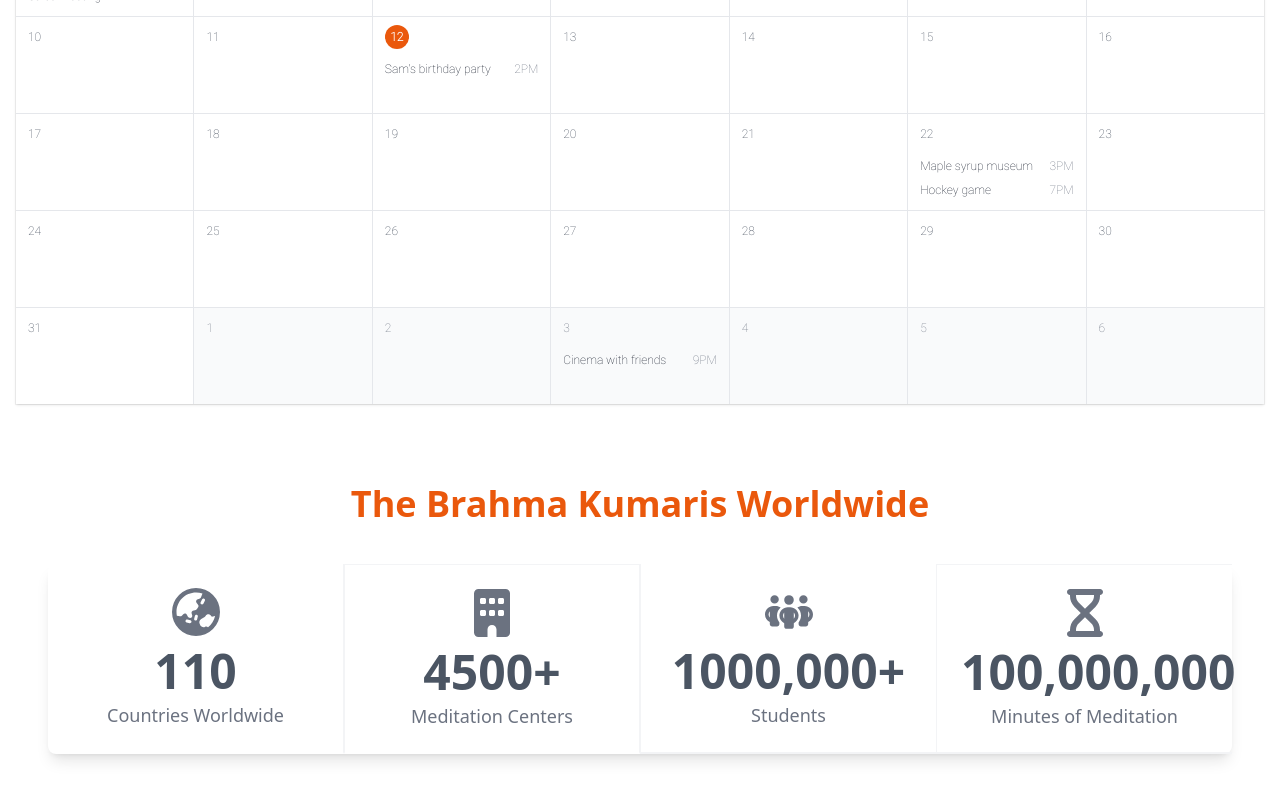
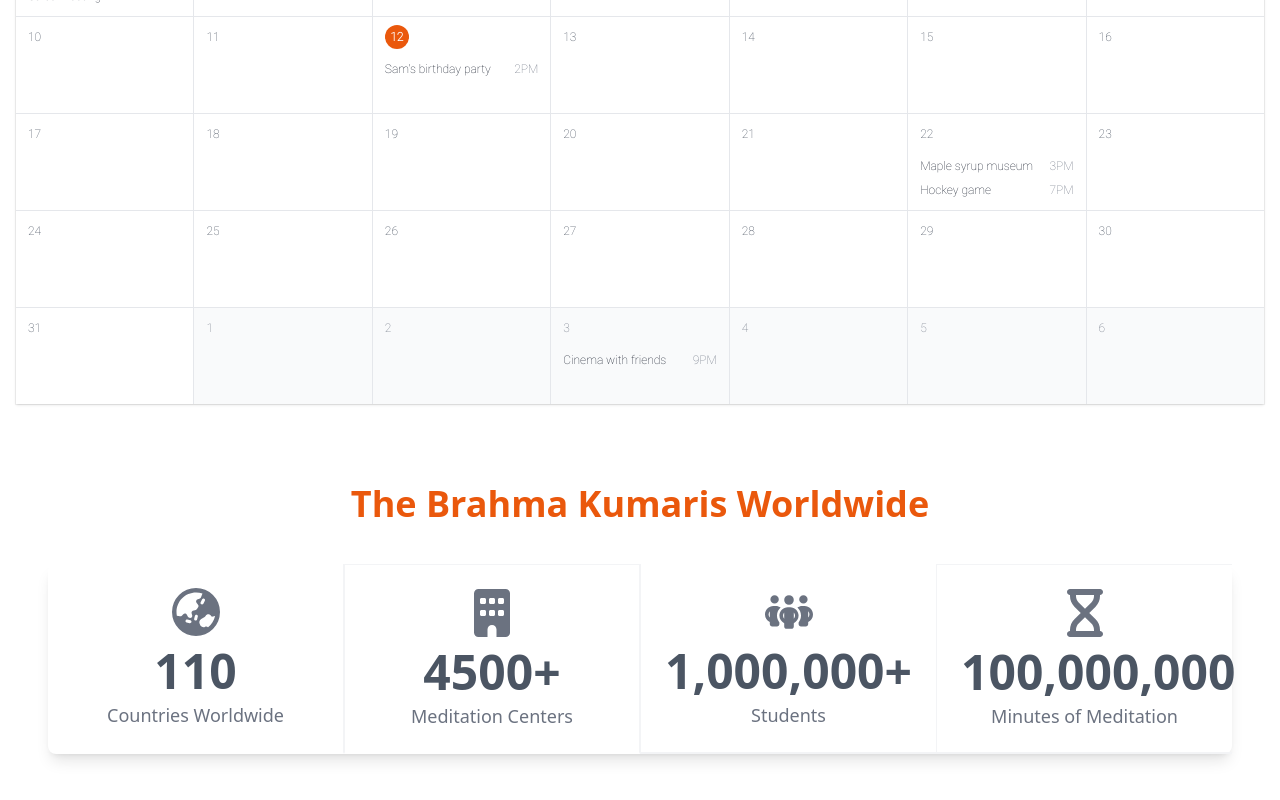
Before and after one commit to Lxkas/babasite, a Next.js app: page / in a window 1280 px wide. Shown: the part 3010-3810 px from the top of the page. Built offline with nearby package versions, Linux system fonts and the light colour scheme.

Commit message:
fixed million typo

```diff
--- a/components/shared/Stats.tsx
+++ b/components/shared/Stats.tsx
@@ -37,7 +37,7 @@
 										<FontAwesomeIcon icon={faPeopleGroup} className="w-12 h-12" />
 									</dt>
 									<dt className="order-3 mt-2 text-lg font-medium leading-6 text-gray-500">Students</dt>
-									<dd className="order-2 text-4xl font-extrabold text-gray-600 sm:text-xl md:text-2xl lg:text-4xl xl:text-5xl">1000,000+</dd>
+									<dd className="order-2 text-4xl font-extrabold text-gray-600 sm:text-xl md:text-2xl lg:text-4xl xl:text-5xl">1,000,000+</dd>
 								</div>
 								<div className="flex flex-col p-6 text-center border-t border-b border-gray-100 sm:border-l sm:border-b-2 hover:border-b-orange-600">
 									<dt className="order-1 mb-2 text-lg font-medium leading-6 text-gray-500">
```
